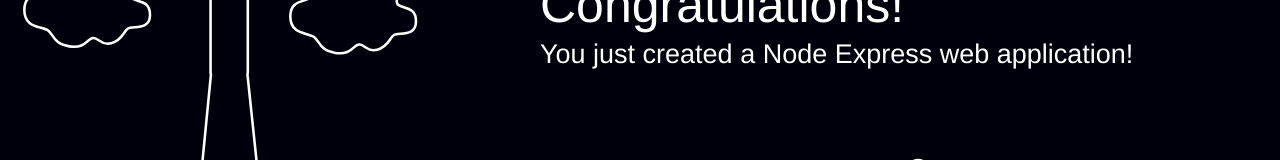
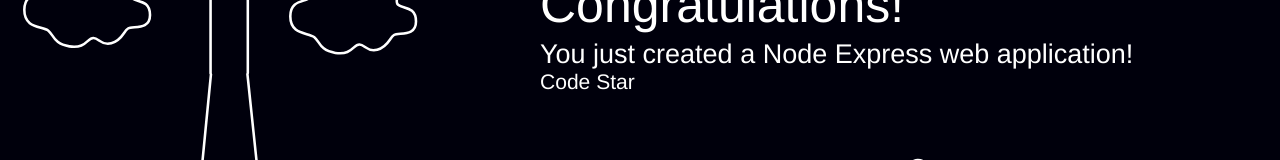
Before and after one commit to SeoBoSeok/gitcodestarexpress, a website: page public/index.html in a window 1280 px wide. Shown: the part 377-537 px from the top of the page. Drawn offline with Linux system fonts and the light colour scheme.

Commit message:
code star 1

```diff
--- a/app.js
+++ b/app.js
@@ -6,5 +6,7 @@
 
 app.use(express.static(publicDir))
 
+
+
 app.listen(port);
 module.exports = app;
--- a/public/index.html
+++ b/public/index.html
@@ -60,6 +60,7 @@
             <div class="text">
                 <h1>Congratulations!</h1>
                 <h2>You just created a Node Express web application!</h2>
+                <h3>Code Star</h3>
             </div>
         </div>
     </div>
```
Also changed, not shown: 2 other files.
